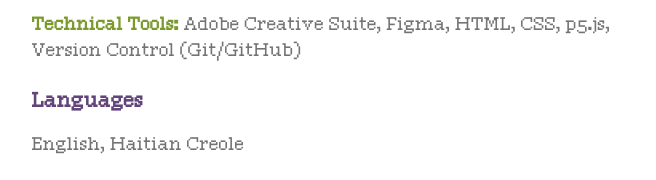
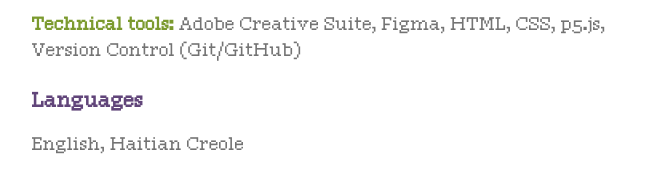
Before and after one commit to anthonyfaustin14/portfolio, a plain HTML site: page about/about.html in a window 1280 px wide. Shown: the part 1616-1796 px from the top of the page, 308-964 px from the left. Drawn offline with Linux system fonts and the light colour scheme.

Commit message:
fourth_push

```diff
--- a/about/about.html
+++ b/about/about.html
@@ -44,7 +44,7 @@
 
       <h2 class="section-heading">Skills + Tools</h2>
       <p><span class="skill-category">Design Skills:</span> Typography and Composition, Layout Design, Color Theory, Contrast Exploration, Storytelling Through Design, Visual Research and Historical Integration</p>
-      <p><span class="skill-category">Technical Tools:</span> Adobe Creative Suite, Figma, HTML, CSS, p5.js, Version Control (Git/GitHub)</p>
+      <p><span class="skill-category">Technical tools:</span> Adobe Creative Suite, Figma, HTML, CSS, p5.js, Version Control (Git/GitHub)</p>
 
       <h2 class="section-heading">Languages</h2>
       <p>English, Haitian Creole</p>
```
